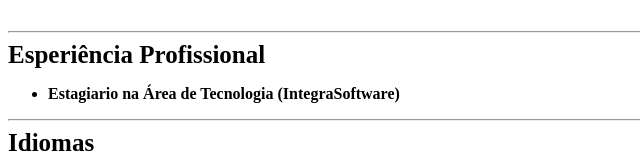
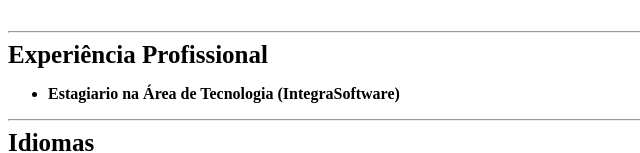
Before and after one commit to Lucas-Velocini/Fatec, a plain HTML site: page Aulas_html/Aula 1/Curriculo.html in a window 1280 px wide. Shown: the part 657-810 px from the top of the page, 0-640 px from the left. Drawn offline with Linux system fonts and the light colour scheme.

Commit message:
Correção de gramatica

```diff
--- a/Aulas_html/Aula 1/Curriculo.html
+++ b/Aulas_html/Aula 1/Curriculo.html
@@ -44,7 +44,7 @@
         </ul>
     </p>
     <hr>
-    <strong style="font-size: 25px;">Esperiência Profissional</strong><br>
+    <strong style="font-size: 25px;">Experiência Profissional</strong><br>
     <ul>
         <li><strong>Estagiario na Área de Tecnologia (IntegraSoftware)</strong></li>
     </ul>
```
